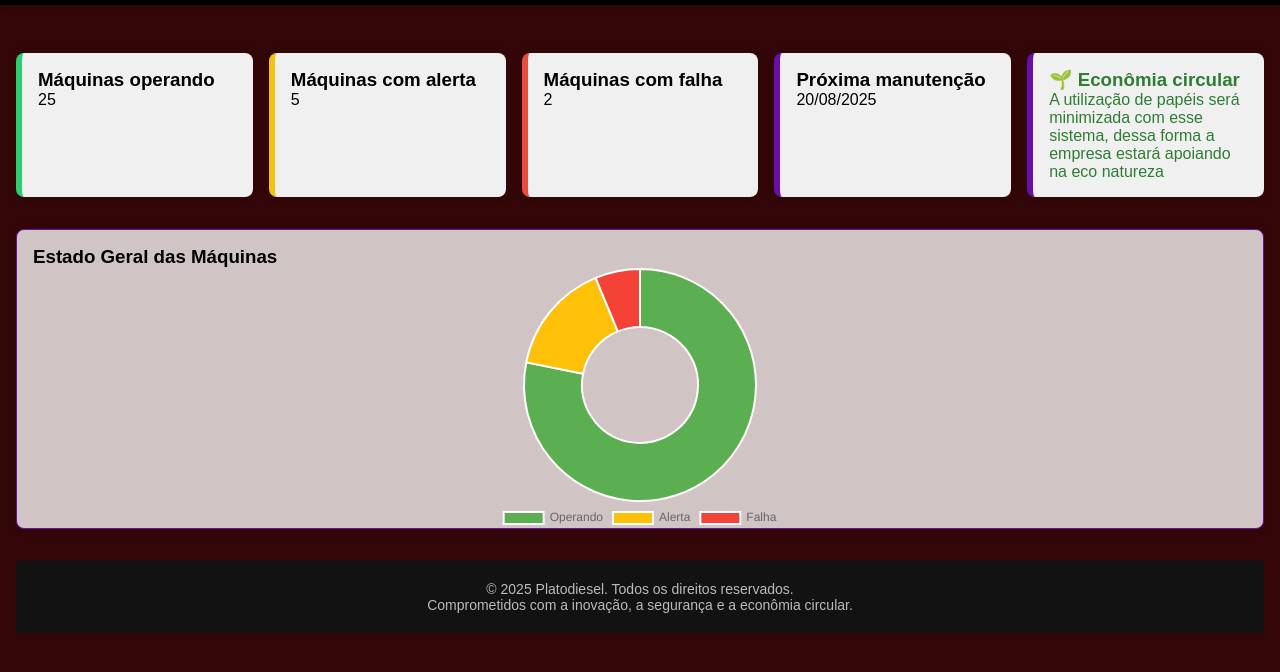
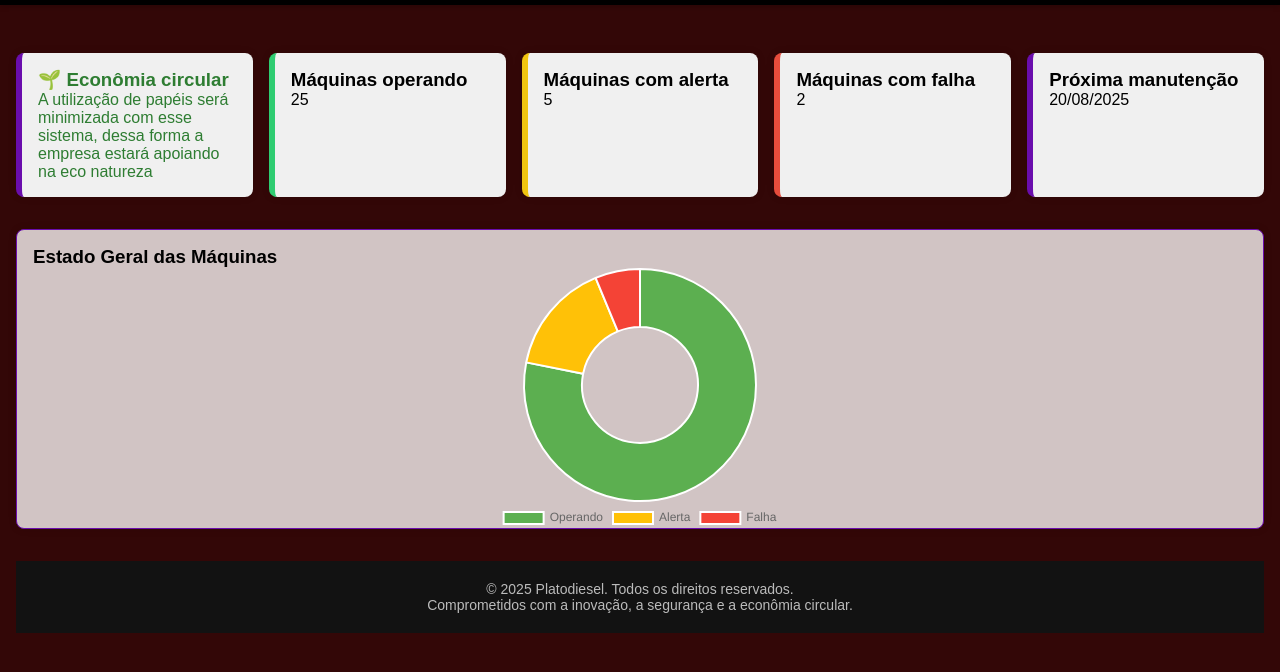
Before and after one commit to RenanMestre/platodisesoft, a plain HTML site: page menu.html in a window 1280 px wide. Shown: the part 62-734 px from the top of the page. Drawn offline with nearby package versions, Linux system fonts and the light colour scheme.

```diff
--- a/menu.html
+++ b/menu.html
@@ -21,6 +21,10 @@
   <main class="container">
     <!-- Cards -->
     <section class="status-cards">
+      <div class="card eco-card">
+        <h3>🌱 Econômia circular</h3>
+        <p>A utilização de papéis será minimizada com esse sistema, dessa forma a empresa estará apoiando na eco natureza</p>
+      </div>
       <div class="card green">
         <h3>Máquinas operando</h3>
         <p>25</p>
@@ -36,10 +40,6 @@
       <div class="card">
         <h3>Próxima manutenção</h3>
         <p>20/08/2025</p>
-      </div>
-      <div class="card eco-card">
-        <h3>🌱 Econômia circular</h3>
-        <p>A utilização de papéis será minimizada com esse sistema, dessa forma a empresa estará apoiando na eco natureza</p>
       </div>
     </section>
 
```
Also changed, not shown: opcoes.html (+1 -1 lines).
